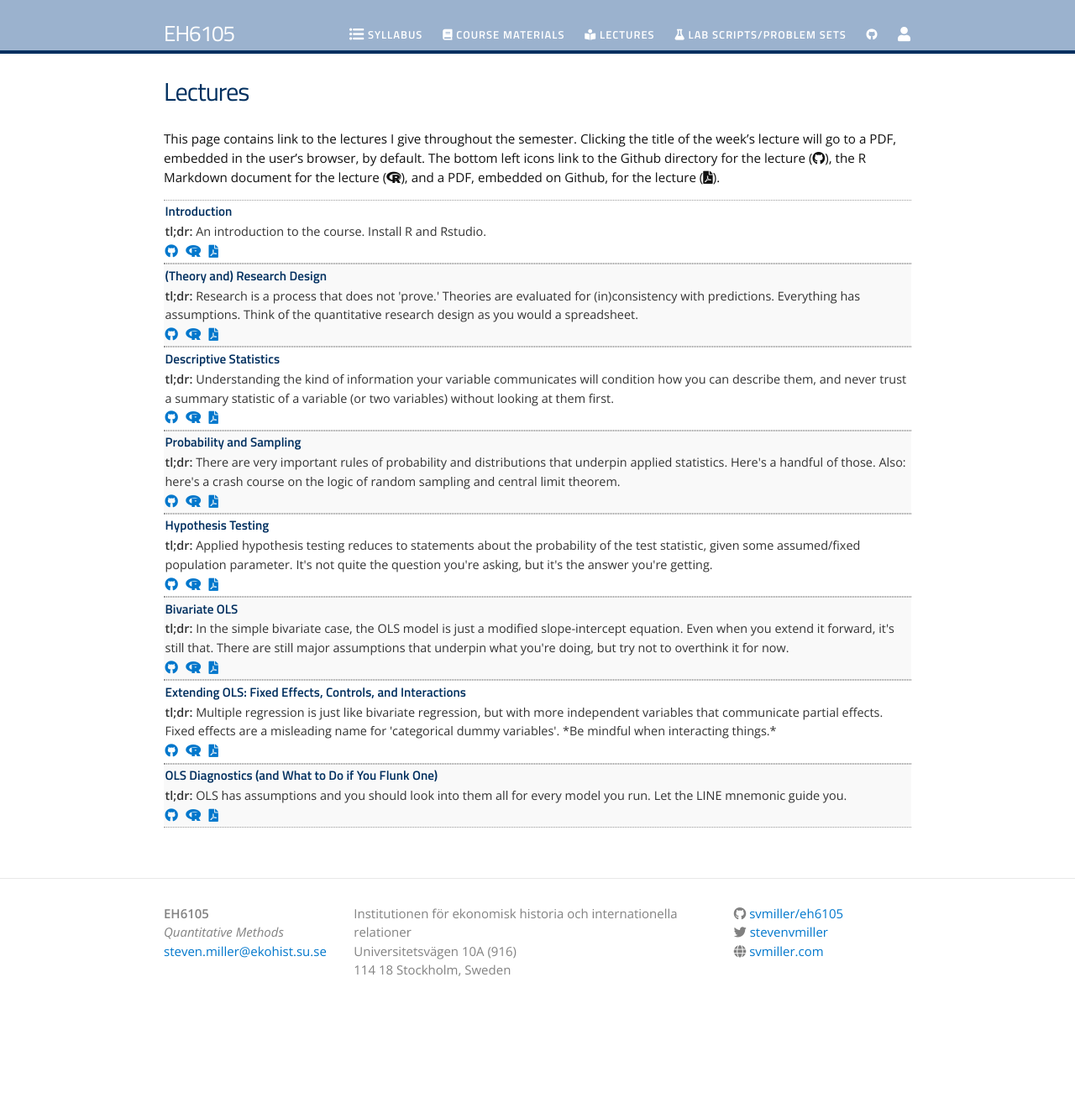
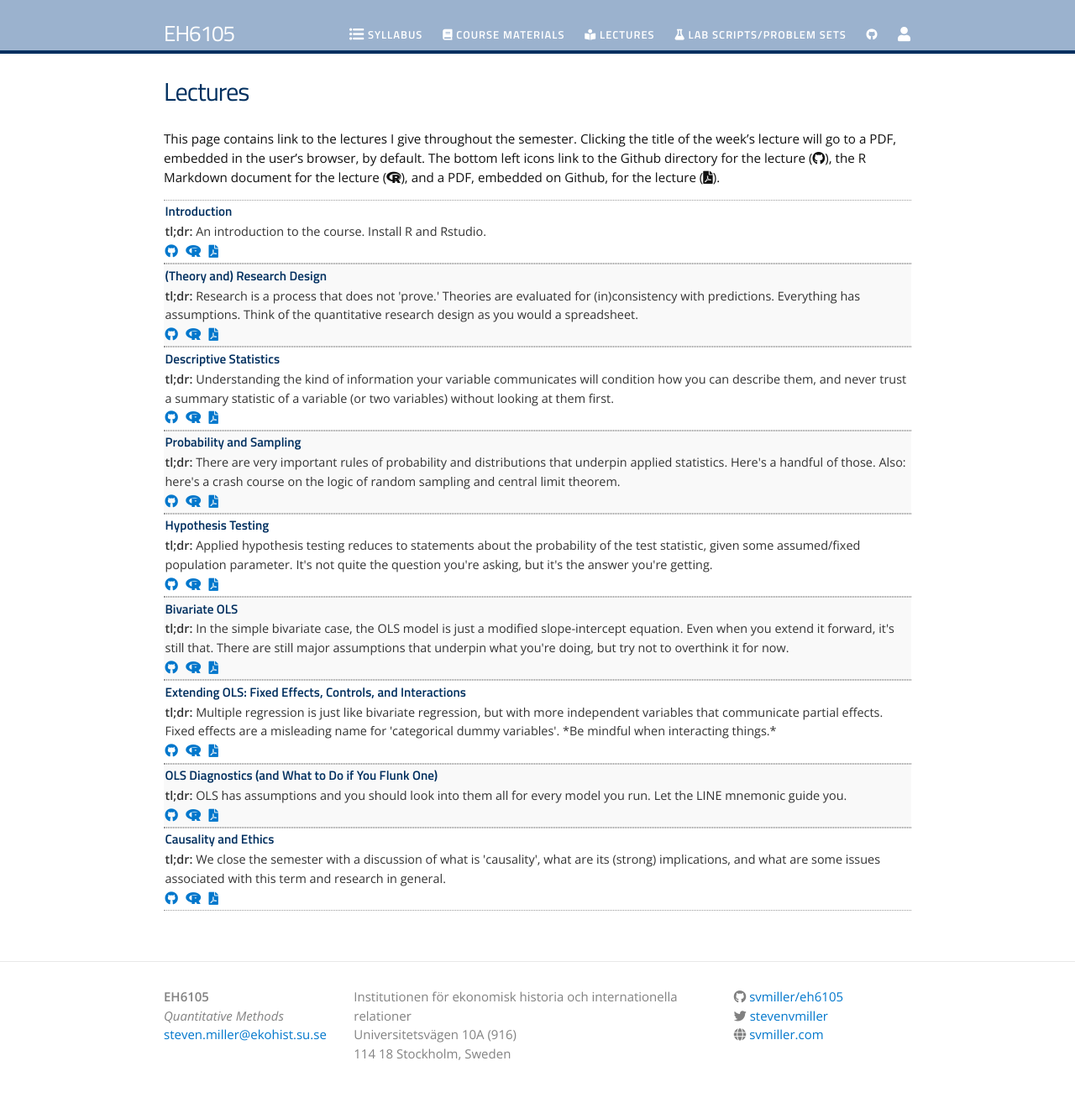
Before and after one commit to svmiller/eh6105, a Jekyll site: the page built from lectures.md, in a window 1280 px wide. Shown: the whole page at 84% size. Built offline with Jekyll 4.4.1, drawn with Linux system fonts in a browser that asks for light colours; nearby versions of some CDN libraries; before the commit the page ends 1227 px from its top, so only the background shows below that.

Commit message:
zxcxzCXZXZ

```diff
--- a/_data/lectures.yml
+++ b/_data/lectures.yml
@@ -37,6 +37,12 @@
   filename: ols-assumptions
   dirname: ols-assumptions
   tldr: "OLS has assumptions and you should look into them all for every model you run. Let the LINE mnemonic guide you."
+
+- title: "Causality and Ethics"
+  filename: causality
+  dirname: causality
+  tldr: "We close the semester with a discussion of what is 'causality', what are its (strong) implications, and what are some issues associated with this term and research in general."
+
 
 # #- title: "Sample .Rmd File"
 # #  filename: Untitled
```
